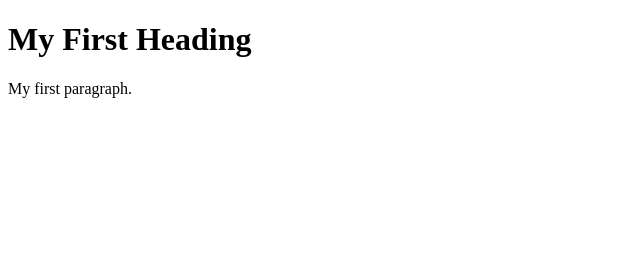
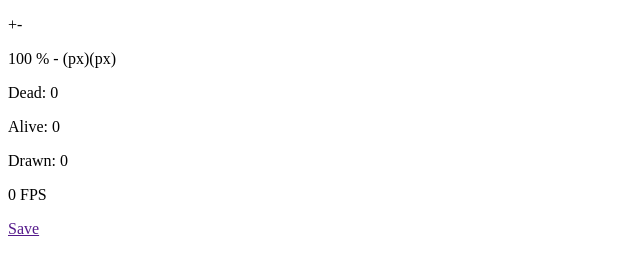
Before and after one commit to saimonss5432/fb, a website: page background.html in a window 1280 px wide. Shown: the whole page, without its empty margins (0-640 px from the left). Drawn offline with Linux system fonts and the light colour scheme.

Commit message:
Update background.html

```diff
--- a/background.html
+++ b/background.html
@@ -5,8 +5,14 @@
 </head>
 <body>
 
-<h1>My First Heading</h1>
-<p>My first paragraph.</p>
-
+<div class="ui">
+  <p class="zoom"><span class="zoom zoomin">+</span><span class="zoom zoomout">-</span></p>
+  <p class="zoomlevel"><span class="percent">100</span> % - (<span class="width"></span>px)(<span class="height"></span>px)</p>
+  <p>Dead: <span class="dead">0</span></p>
+  <p>Alive: <span class="alive">0</span></p>
+  <p>Drawn: <span class="drawn">0</span></p>
+  <p><span class="fps">0</span> FPS</p>
+  <a class="save" href="" download="capture.png">Save</a>
+</div>
 </body>
 </html>
```
